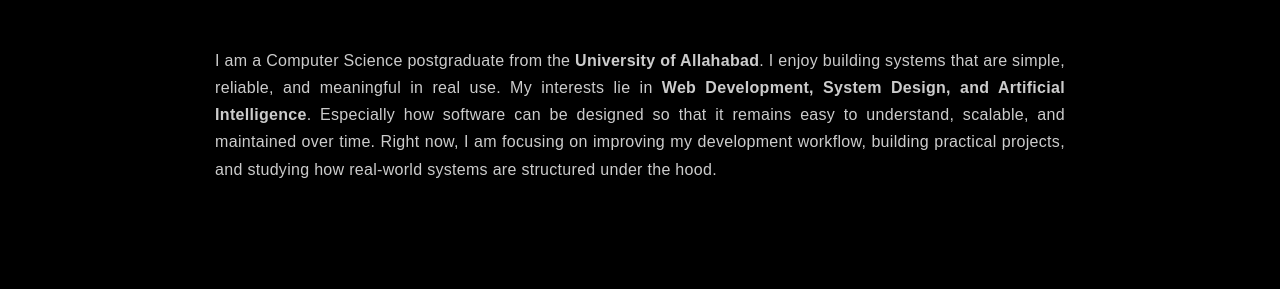
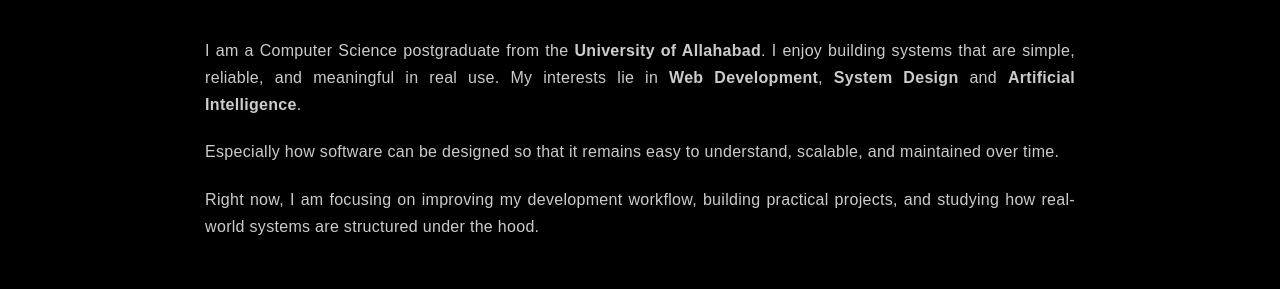
Before and after one commit to iamaniketpatwa/iamaniketpatwa.github.io, a plain HTML site: page about.html in a window 1280 px wide. Shown: the part 159-448 px from the top of the page. Drawn offline with Linux system fonts and the light colour scheme.

Commit message:
Added YouTube Channel Link in Contact and reduced padding in About paragraph

```diff
--- a/about.html
+++ b/about.html
@@ -40,12 +40,12 @@
 
             <p>I am a Computer Science postgraduate from the <strong>University of Allahabad</strong>.
                 I enjoy building systems that are simple, reliable, and meaningful in real use.
-                My interests lie in <strong>Web Development, System Design, and Artificial Intelligence</strong>.
-                Especially how software can be designed so that it remains easy to understand, scalable, and maintained
+                My interests lie in <strong>Web Development</strong>, <strong>System Design</strong> and
+                <strong>Artificial Intelligence</strong>.</p>
+            <p>Especially how software can be designed so that it remains easy to understand, scalable, and maintained
                 over
-                time.
-
-                Right now, I am focusing on improving my development workflow, building practical projects,
+                time.</p>
+            <p>Right now, I am focusing on improving my development workflow, building practical projects,
                 and studying how real-world systems are structured under the hood.
 
             </p>
--- a/style.css
+++ b/style.css
@@ -241,7 +241,7 @@ h1 {
 .about-section p {
   max-width: 100ch;
   margin: 0 auto;
-  padding: 20px;
+  padding: 10px;
   font-size: 1rem;
   line-height: 1.7;
   letter-spacing: 0.3px;
```
Also changed, not shown: contact.html (+5 -0 lines), images/youtube_icon.svg (added).
